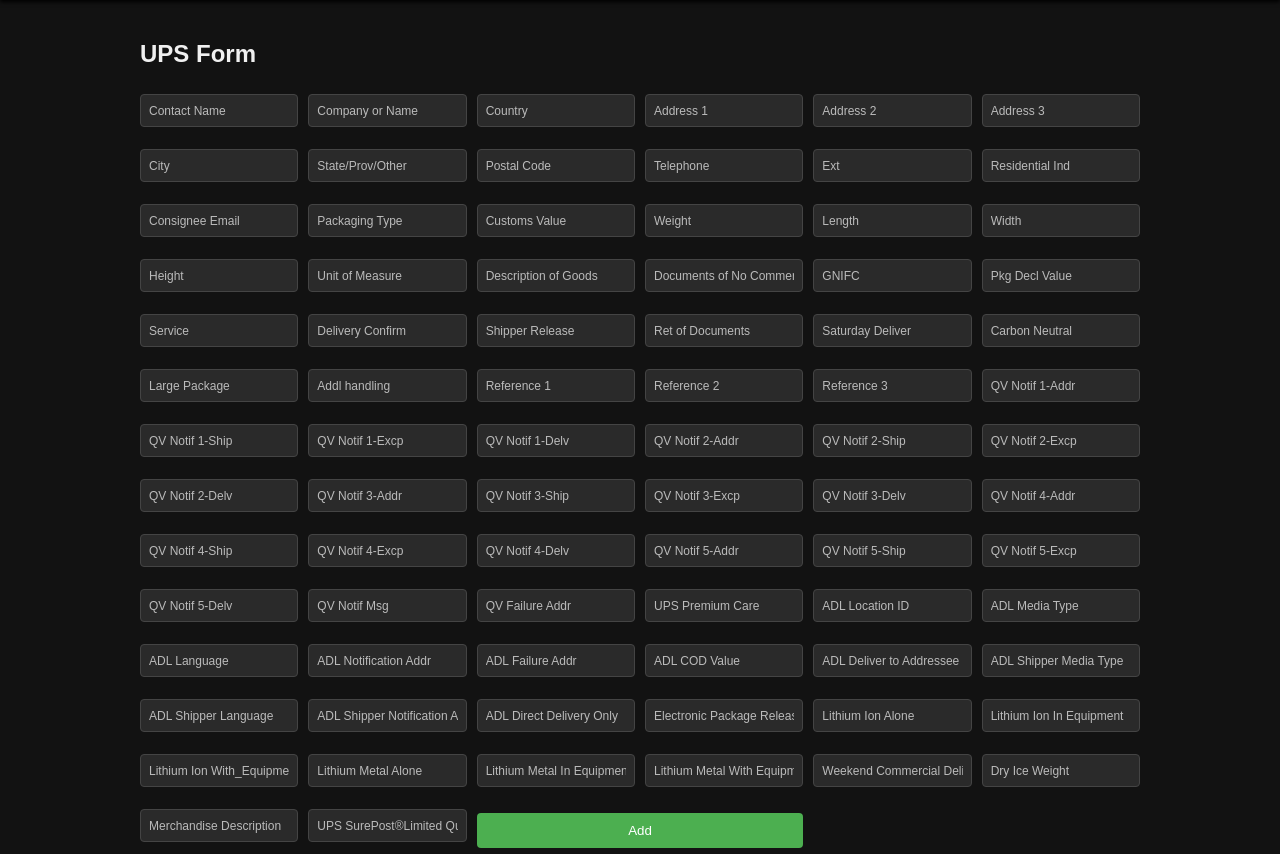
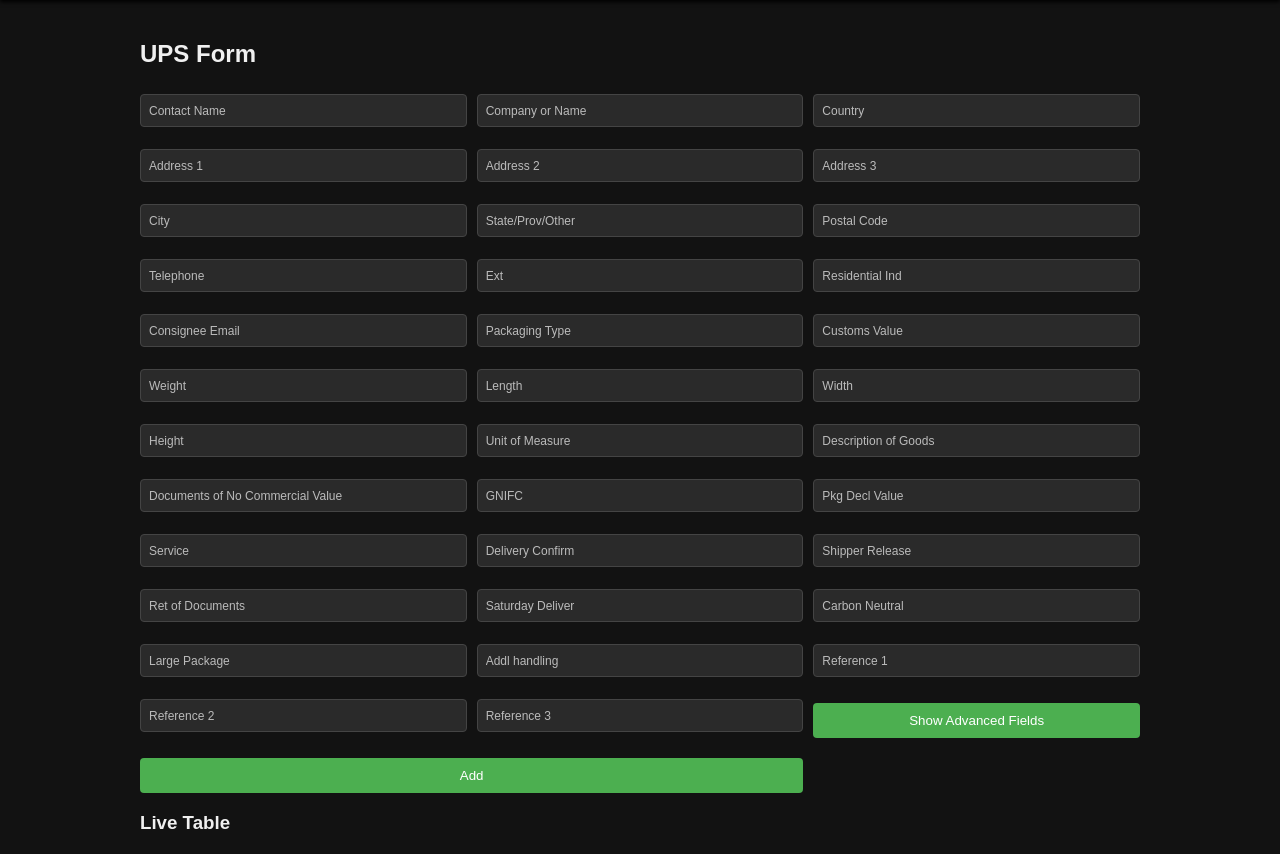
Before and after one commit to tpchespa/ch-ups-app, a Flask app: page / in a window 1280 px wide. Shown: the part 48-902 px from the top of the page. Run offline with Flask 3, Linux system fonts and the light colour scheme; the visitor is signed in with stand-in values (Sample User, id 1); data that the repository does not hold is empty; some libraries are stand-ins or nearby versions.

Commit message:
Hide/Show buttoni

```diff
--- a/static/styles.css
+++ b/static/styles.css
@@ -91,7 +91,7 @@ a.button-link:hover {
 
 form.grid-form {
     display: grid;
-    grid-template-columns: repeat(6, 1fr); /* 10 columns */
+    grid-template-columns: repeat(3, 1fr); /* 10 columns */
     gap: 10px;
     margin-top: 20px;
 }
--- a/templates/dashboard.html
+++ b/templates/dashboard.html
@@ -44,6 +44,9 @@
 <input type="text" id="Reference_1" placeholder="Reference 1">
 <input type="text" id="Reference_2" placeholder="Reference 2">
 <input type="text" id="Reference_3" placeholder="Reference 3">
+<button type="button" id="toggle-advanced">Show Advanced Fields</button>
+
+<div id="advanced-fields" style="display: none;">
 <input type="text" id="QV_Notif_1-Addr" placeholder="QV Notif 1-Addr">
 <input type="text" id="QV_Notif_1-Ship" placeholder="QV Notif 1-Ship">
 <input type="text" id="QV_Notif_1-Excp" placeholder="QV Notif 1-Excp">
@@ -89,6 +92,7 @@
 <input type="text" id="Dry_Ice_Weight" placeholder="Dry Ice Weight">
 <input type="text" id="Merchandise_Description" placeholder="Merchandise Description">
 <input type="text" id="UPS_SurePost®Limited_Quantity_Lithium_Battery" placeholder="UPS SurePost®Limited Quantity/Lithium Battery">
+</div>
 <button type="submit" style="grid-column: span 2;">Add</button>
 </form>
 
@@ -172,6 +176,15 @@ firstInput.addEventListener('paste', function (e) {
   });
 });
 
+document.getElementById("toggle-advanced").addEventListener("click", () => {
+  const advanced = document.getElementById("advanced-fields");
+  const toggle = document.getElementById("toggle-advanced");
+  const visible = advanced.style.display === "block";
+
+  advanced.style.display = visible ? "none" : "block";
+  toggle.textContent = visible ? "Show Advanced Fields" : "Hide Advanced Fields";
+});
+
 </script>
 </body>
 </html>
```
